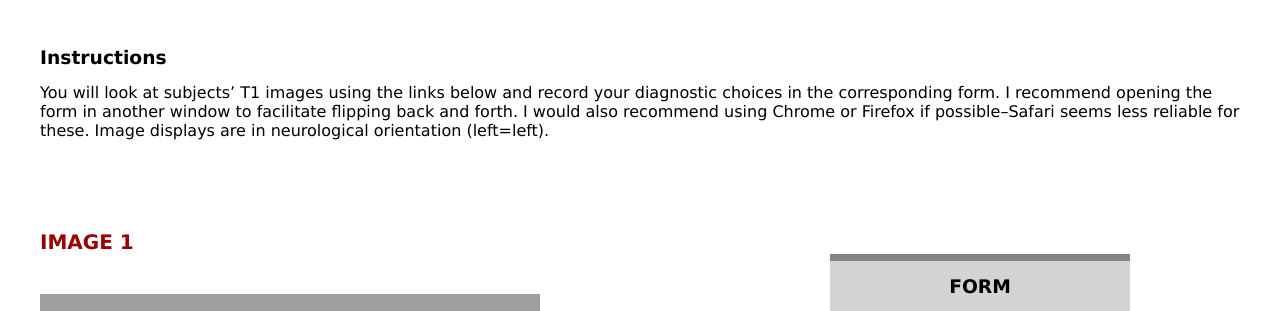
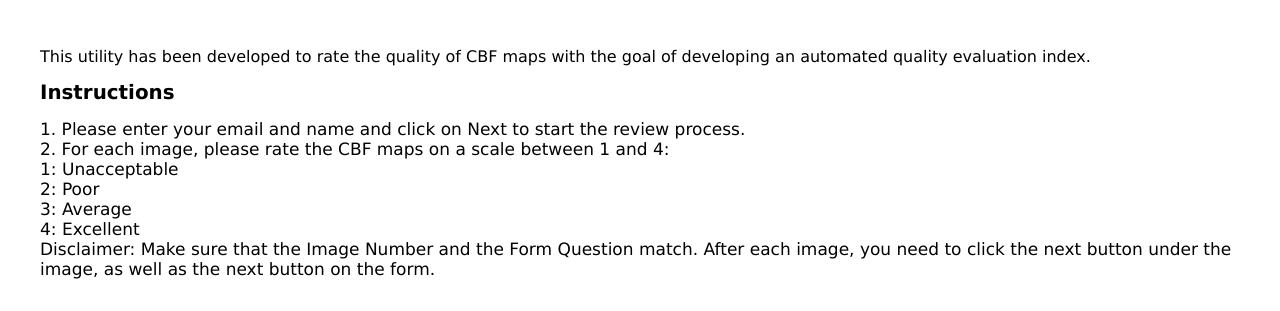
Before and after one commit to vlaw23/Upenn-Project, a plain HTML site: page images.html in a window 1280 px wide. Shown: the part 168-479 px from the top of the page. Drawn offline with Linux system fonts and the light colour scheme; grey boxes are pictures that could not be loaded.

Commit message:
Update images.html

```diff
--- a/images.html
+++ b/images.html
@@ -18,18 +18,35 @@
 
       <div class="txt">
         <h2><strong>Images</strong></h2>
+        <p>
+          This utility has been developed to rate the quality of CBF maps with
+          the goal of developing an automated quality evaluation index.
+        </p>
 
-        <div class="instructions"></div>
-        <h3>Instructions</h3>
+        <div class="instructions">
+          <h3>Instructions</h3>
 
-        <p>
-          You will look at subjects’ T1 images using the links below and record
-          your diagnostic choices in the corresponding form. I recommend opening
-          the form in another window to facilitate flipping back and forth. I
-          would also recommend using Chrome or Firefox if possible–Safari seems
-          less reliable for these. Image displays are in neurological
-          orientation (left=left).
-        </p>
+          <p>
+            1. Please enter your email and name and click on Next to start the
+            review process.
+          </p>
+          <p>
+            2. For each image, please rate the CBF maps on a scale between 1 and
+            4:
+          </p>
+
+          <div class="ratingindex">
+            <p class="unacceptable">1: Unacceptable</p>
+            <p class="poor">2: Poor</p>
+            <p class="average">3: Average</p>
+            <p class="excellent">4: Excellent</p>
+            <p class="disclaimer">
+              Disclaimer: Make sure that the Image Number and the Form Question
+              match. After each image, you need to click the next button under
+              the image, as well as the next button on the form.
+            </p>
+          </div>
+        </div>
       </div>
       <div class="imnum">
         <span id="no">IMAGE 1</span>
@@ -59,7 +76,6 @@
       <script src="script.js"></script>
 
       <p class="colorbartext">colorbar</p>
-
       <div class="imgselect">
         <button class="one" onclick="one()">-20,100</button>
         <button class="two" onclick="two()">-20,80</button>
```
